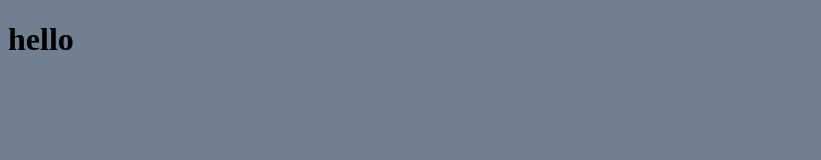
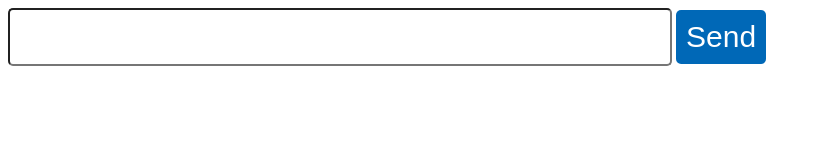
Before and after one commit to uutarou10/overlay-comment-tool, an Electron app: page view/comment.html in a window 1280 px wide. Shown: the whole page, without its empty margins (0-821 px from the left). Drawn offline with Linux system fonts and the light colour scheme.

Commit message:
コメント送信フォームを作成

```diff
--- a/view/comment.css
+++ b/view/comment.css
@@ -1,3 +1,26 @@
-body {
-    background-color: slategray;
+#comment-area {
+    display: flex;
+    justify-content: center;
+    align-items: center;
+
+    width: 100vw;
+    height: 100vh;
 }
+
+#comment {
+    border-radius: 5px;
+    font-size: 30px;
+    padding: 10px;
+    width: 50vw;
+    color: gray;
+}
+
+#comment-form button {
+    background-color: #0068B7;
+    border-radius: 5px;
+    font-size: 30px;
+    border: none;
+    color: white;
+    padding: 10px;
+    text-align: center;
+}
--- a/view/comment.html
+++ b/view/comment.html
@@ -2,10 +2,16 @@
 <html lang="ja">
     <head>
         <meta charset="utf-8">
+        <meta name="viewport" content="width=device-width">
         <link rel='stylesheet' href="comment.css">
         <title>test</title>
     </head>
     <body>
-        <h1>hello</h1>
+        <div id=comment-area">
+            <form id="comment-form">
+                <input type="text" id="comment">
+                <button type="submit">Send</button>
+            </form>
+        </div>
     </body>
 </html>
```
